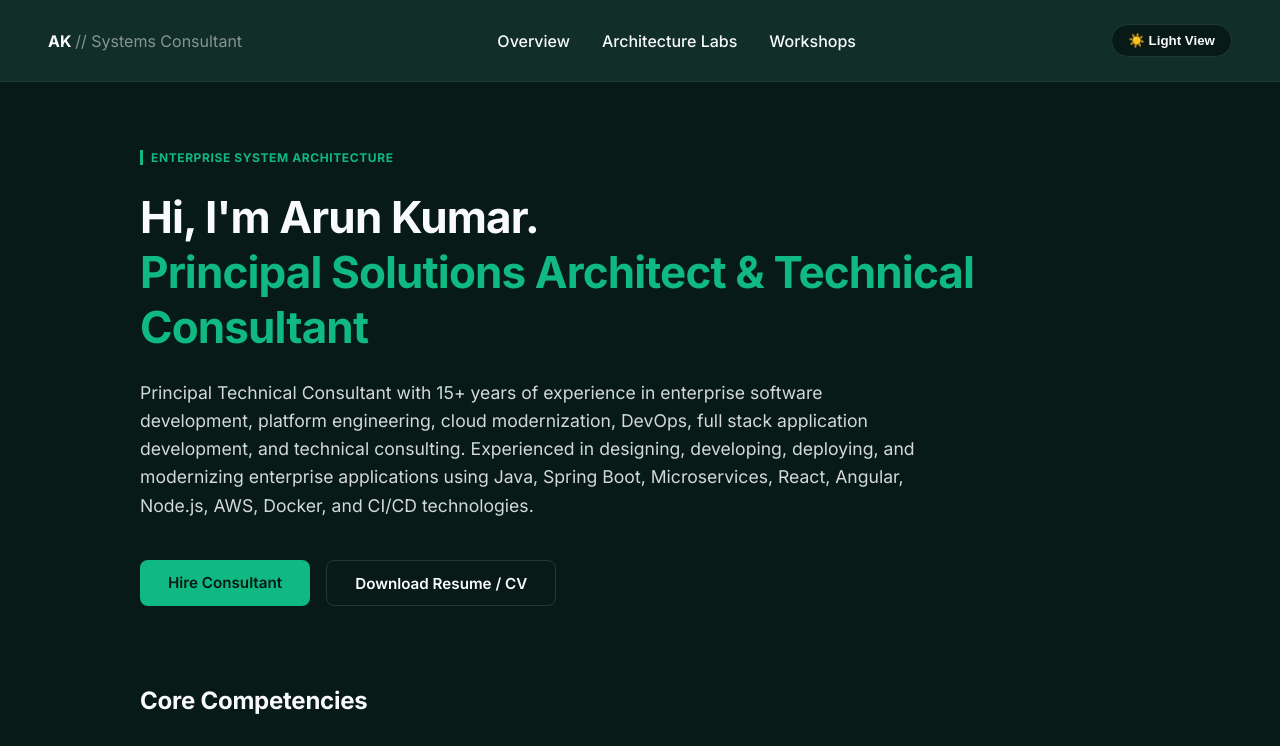
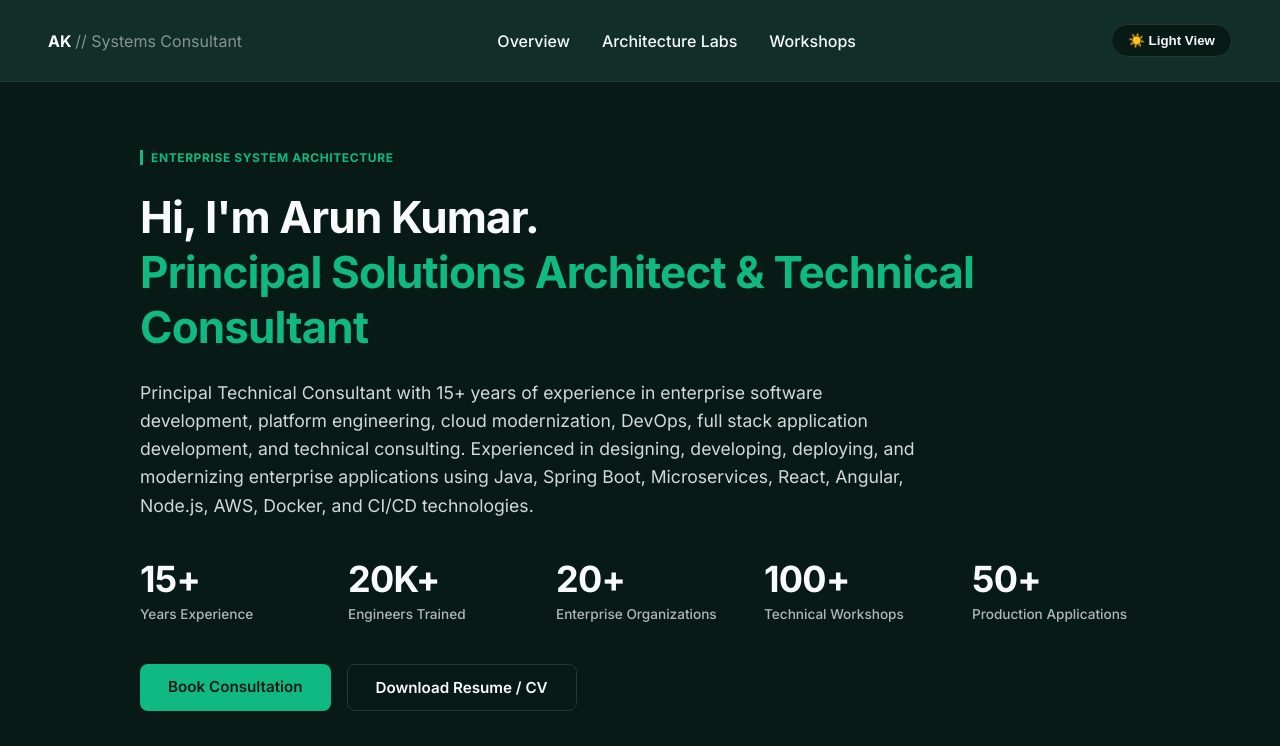
Before and after one commit to java2786/megalono-frontend, an Angular app: page / in a window 1280 px wide. Shown: the top 746 px of the page. Built offline with nearby package versions, Linux system fonts and the light colour scheme.

Commit message:
feat(home): add hero statistics

```diff
--- a/src/app/features/home-screen/home-screen.component.css
+++ b/src/app/features/home-screen/home-screen.component.css
@@ -119,3 +119,71 @@
   padding: 0.25rem 0.5rem;
   border-radius: 0.25rem;
 }
+
+/* Hero Statistics Grid */
+.hero-stats-grid {
+  display: grid;
+  grid-template-columns: 1fr;
+  gap: 1.25rem;
+  margin-bottom: 2.5rem;
+}
+
+@media (min-width: 480px) {
+  .hero-stats-grid {
+    grid-template-columns: repeat(2, 1fr);
+  }
+}
+
+@media (min-width: 640px) {
+  .hero-stats-grid {
+    grid-template-columns: repeat(3, 1fr);
+    gap: 1.5rem;
+  }
+}
+
+@media (min-width: 1024px) {
+  .hero-stats-grid {
+    grid-template-columns: repeat(5, 1fr);
+    gap: 2.5rem;
+    margin-bottom: 2.5rem;
+  }
+}
+
+.stat-item {
+  display: flex;
+  flex-direction: column;
+  align-items: flex-start;
+  text-align: left;
+}
+
+.stat-number {
+  font-size: 2.25rem;
+  font-weight: 800;
+  color: var(--text-main);
+  line-height: 1.1;
+  margin: 0;
+  margin-bottom: 0.35rem;
+  letter-spacing: -0.02em;
+}
+
+.stat-label {
+  font-size: 0.85rem;
+  font-weight: 500;
+  color: var(--text-main);
+  opacity: 0.7;
+  line-height: 1.4;
+  margin: 0;
+  white-space: normal;
+}
+
+/* Screen reader only utility helper class */
+.sr-only {
+  position: absolute;
+  width: 1px;
+  height: 1px;
+  padding: 0;
+  margin: -1px;
+  overflow: hidden;
+  clip: rect(0, 0, 0, 0);
+  border: 0;
+}
--- a/src/app/features/home-screen/home-screen.component.html
+++ b/src/app/features/home-screen/home-screen.component.html
@@ -10,8 +10,22 @@
     </h1>
     <p class="summary-text">{{ data.about.summary }}</p>
 
+    <!-- Professional Statistics Section -->
+    <div class="hero-stats-grid" #statsContainer>
+      <div class="stat-item"
+           *ngFor="let stat of stats"
+           [attr.aria-label]="stat.target + stat.suffix + ' ' + stat.label">
+        <div class="stat-number" aria-hidden="true">
+          {{ stat.current() }}{{ stat.suffix }}
+        </div>
+        <div class="stat-label" aria-hidden="true">
+          {{ stat.label }}
+        </div>
+      </div>
+    </div>
+
     <div class="action-buttons-group">
-      <a href="mailto:your-email@example.com" class="btn-primary">Hire Consultant</a>
+      <a href="mailto:your-email@example.com" class="btn-primary">Book Consultation</a>
       <a href="assets/data/resume.pdf" download class="btn-secondary">Download Resume / CV</a>
     </div>
   </header>
--- a/src/app/features/home-screen/home-screen.component.ts
+++ b/src/app/features/home-screen/home-screen.component.ts
@@ -29,7 +29,7 @@
 //   }
 // }
 
-import { Component, OnInit, signal } from '@angular/core';
+import { Component, OnInit, signal, ViewChild, ElementRef, OnDestroy } from '@angular/core';
 import { CommonModule } from '@angular/common';
 import { ProfileService } from '../../core/services/profile.service';
 import { ProfileData } from '../../shared/models/profile.model';
@@ -41,9 +41,29 @@ import { ProfileData } from '../../shared/models/profile.model';
   templateUrl: `./home-screen.component.html`,
   styleUrls: ['./home-screen.component.css']
 })
-export class HomeScreenComponent implements OnInit {
+export class HomeScreenComponent implements OnInit, OnDestroy {
   // Use a modern Angular Signal to hold the profile data state
   profile = signal<ProfileData | null>(null);
+
+  // Professional statistics data structure with Signals for animated values
+  stats = [
+    { target: 15, suffix: '+', label: 'Years Experience', current: signal(0) },
+    { target: 20, suffix: 'K+', label: 'Engineers Trained', current: signal(0) },
+    { target: 20, suffix: '+', label: 'Enterprise Organizations', current: signal(0) },
+    { target: 100, suffix: '+', label: 'Technical Workshops', current: signal(0) },
+    { target: 50, suffix: '+', label: 'Production Applications', current: signal(0) }
+  ];
+
+  private observer: IntersectionObserver | null = null;
+  private animFrameId: number | null = null;
+  private observerSetup = false;
+
+  // ViewChild setter to handle dynamic rendering when profile signal resolves
+  @ViewChild('statsContainer') set statsContainer(content: ElementRef<HTMLDivElement> | undefined) {
+    if (content) {
+      this.setupIntersectionObserver(content);
+    }
+  }
 
   constructor(private profileService: ProfileService) {}
 
@@ -56,4 +76,75 @@ export class HomeScreenComponent implements OnInit {
       error: (err) => console.error('Error loading configuration profile data layer', err)
     });
   }
+
+  private setupIntersectionObserver(element: ElementRef<HTMLDivElement>): void {
+    if (this.observerSetup || typeof window === 'undefined') {
+      return;
+    }
+    this.observerSetup = true;
+
+    // Respect prefers-reduced-motion settings
+    const prefersReducedMotion = window.matchMedia('(prefers-reduced-motion: reduce)').matches;
+    if (prefersReducedMotion || !('IntersectionObserver' in window)) {
+      this.setTargetValuesImmediately();
+      return;
+    }
+
+    this.observer = new IntersectionObserver((entries) => {
+      if (entries[0].isIntersecting) {
+        // Run once: disconnect observer immediately when triggered
+        this.observer?.disconnect();
+        this.observer = null;
+        this.startCountingAnimation();
+      }
+    }, {
+      threshold: 0.1
+    });
+
+    this.observer.observe(element.nativeElement);
+  }
+
+  private setTargetValuesImmediately(): void {
+    for (const stat of this.stats) {
+      stat.current.set(stat.target);
+    }
+  }
+
+  private startCountingAnimation(): void {
+    const duration = 1500; // Animation runs for 1.5 seconds (within 1200-1800ms requirement)
+    const startTime = performance.now();
+
+    const animate = (currentTime: number) => {
+      const elapsed = currentTime - startTime;
+      const progress = Math.min(elapsed / duration, 1);
+
+      // Smooth Ease-Out Cubic: f(t) = 1 - (1 - t)^3 (no bounce, scaling, or flashing)
+      const easeOutCubic = 1 - Math.pow(1 - progress, 3);
+
+      for (const stat of this.stats) {
+        const value = Math.floor(easeOutCubic * stat.target);
+        stat.current.set(value);
+      }
+
+      if (progress < 1) {
+        this.animFrameId = requestAnimationFrame(animate);
+      } else {
+        // Ensure values settle exactly on target values
+        this.setTargetValuesImmediately();
+      }
+    };
+
+    this.animFrameId = requestAnimationFrame(animate);
+  }
+
+  ngOnDestroy(): void {
+    if (this.observer) {
+      this.observer.disconnect();
+      this.observer = null;
+    }
+    if (this.animFrameId !== null) {
+      cancelAnimationFrame(this.animFrameId);
+      this.animFrameId = null;
+    }
+  }
 }
```
